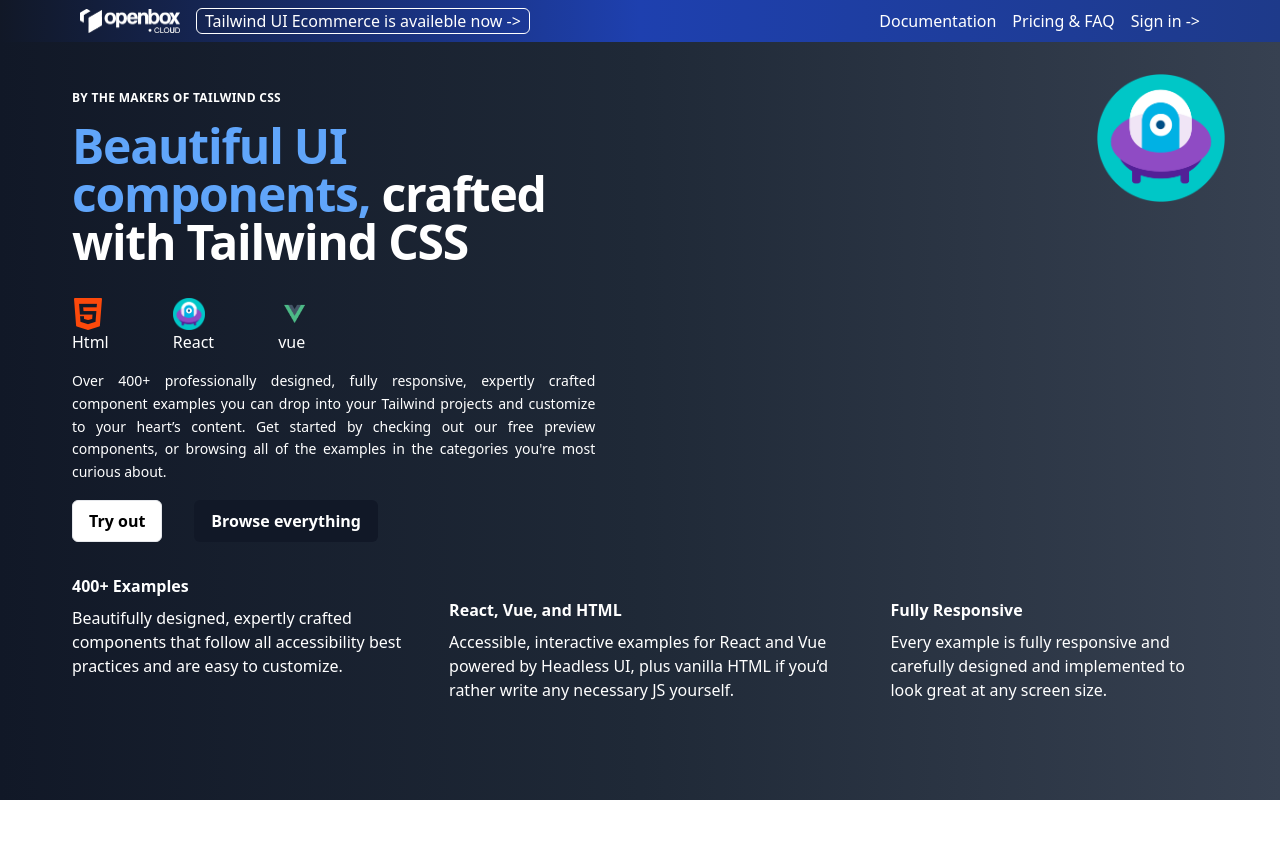
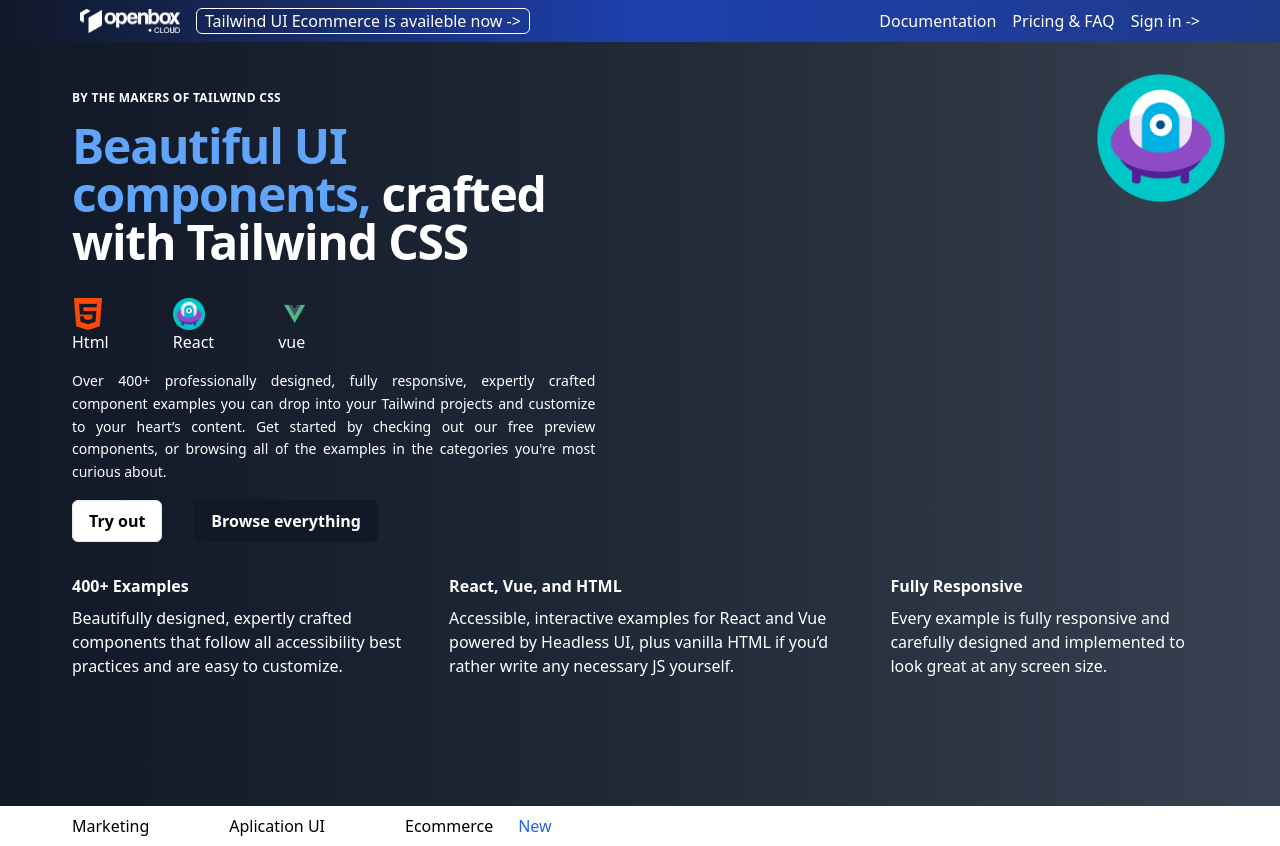
Before and after one commit to JBetancourt1996/openbox-app, a Nuxt app: page /marketing in a window 1280 px wide. Before the commit the page ends 800 px from the top, so only its background shows below. Built offline with nearby package versions, Linux system fonts and the light colour scheme.

Commit message:
avancing

```diff
--- a/pages/marketing/index.vue
+++ b/pages/marketing/index.vue
@@ -1,14 +1,5 @@
 <template>
-  <div
-    class="
-      bg-gradient-to-r
-      from-gray-900
-      via-gray-800
-      to-gray-700
-      lg:h-screen
-      h-full
-    "
-  >
+  <div class="bg-gradient-to-r from-gray-900 via-gray-800 to-gray-700">
     <!-- header -->
     <header class="bg-gradient-to-r from-gray-900 via-blue-800 to-blue-900">
       <nav class="flex items-center py-2 lg:mx-20 mx-5 lg:flex-wrap gap-4">
@@ -66,7 +57,7 @@
     </header>
     <div class="lg:inline-flex lg:mx-auto">
       <div class="lg:inline-flex py-4 lg:px-18 px-4">
-        <div class="bg-resd-200 lg:w-7/12">
+        <div class="lg:w-7/12">
           <div class="text-start mt-8">
             <p
               class="
@@ -203,11 +194,13 @@
         lg:inline-flex
         lg:justify-between
         lg:px-18
+        lg:space-y-0
         px-4
         lg:space-x-6
         text-white
         sa:space-y-6
         mt-4
+        mb-32
       "
     >
       <div class="flex-wrap text-start">
@@ -233,6 +226,23 @@
         </p>
       </div>
     </div>
+    <div class="lg:w-full sticky top-0">
+      <nav class="bg-white py-2">
+        <ul class="flex space-x-20 px-4 lg:px-18">
+          <li>Marketing</li>
+          <li>Aplication UI</li>
+          <li>
+            Ecommerce &nbsp; &nbsp; &nbsp;<a
+              href=""
+              class="hidden lg:inline-flex text-blue-600"
+            >
+              New</a
+            >
+          </li>
+        </ul>
+      </nav>
+    </div>
+    <div></div>
   </div>
 </template>
 
```
